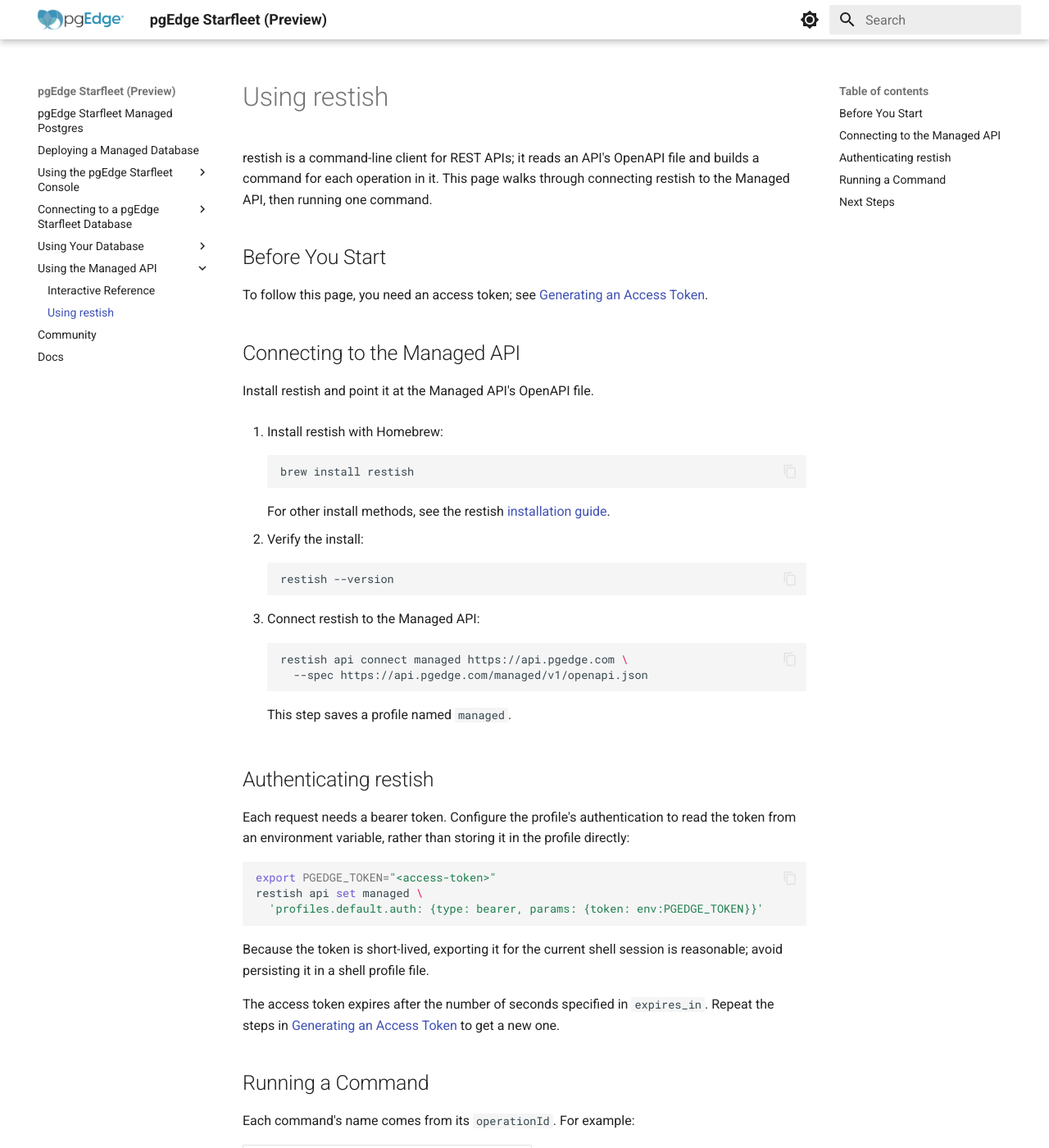
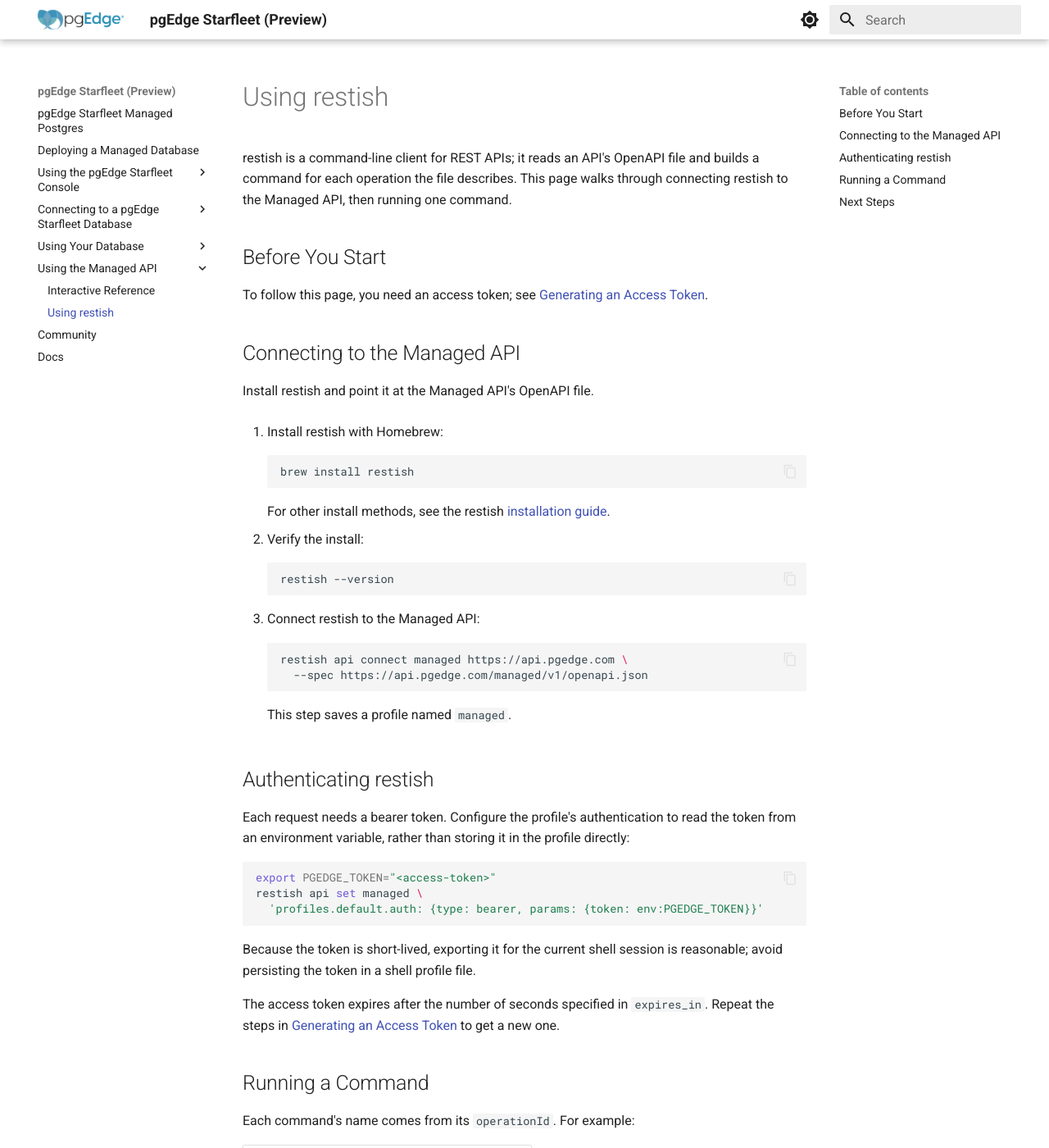
Before and after one commit to pgEdge/pgedge-starfleet-docs, an MkDocs documentation site: the page built from docs/api/restish.md, in a window 1280 px wide and 1400 px high. Shown: the whole window at 82% size. Built offline with MkDocs 1.6.1 and Material for MkDocs 9.7.7, drawn with Linux system fonts in a browser that asks for light colours.

Commit message:
Reduce pronoun ("it") overuse in the Managed API docs
Replace a bare "it" with its noun, and fix two sentences where "it"
either pointed to two different referents or repeated unnecessarily
for the same one.

````diff
--- a/docs/api/restish.md
+++ b/docs/api/restish.md
@@ -1,9 +1,9 @@
 # Using restish
 
 restish is a command-line client for REST APIs; it reads an API's
-OpenAPI file and builds a command for each operation in it. This page
-walks through connecting restish to the Managed API, then running one
-command.
+OpenAPI file and builds a command for each operation the file
+describes. This page walks through connecting restish to the Managed
+API, then running one command.
 
 ## Before You Start
 
@@ -51,7 +51,8 @@ restish api set managed \
 ```
 
 Because the token is short-lived, exporting it for the current shell
-session is reasonable; avoid persisting it in a shell profile file.
+session is reasonable; avoid persisting the token in a shell profile
+file.
 
 The access token expires after the number of seconds specified in
 `expires_in`. Repeat the steps in
````
Also changed, not shown: docs/api/index.md (+2 -2 lines).
